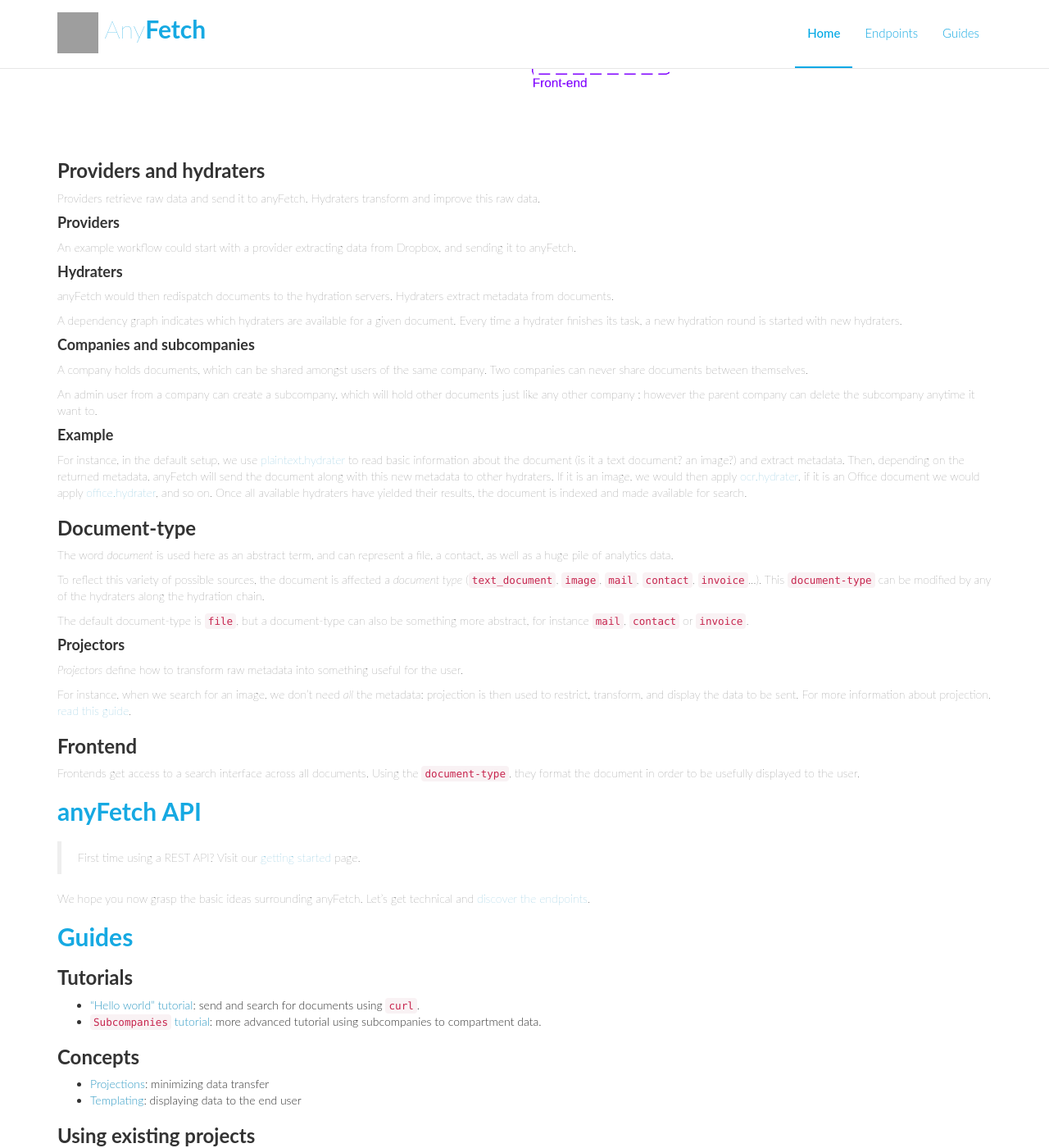
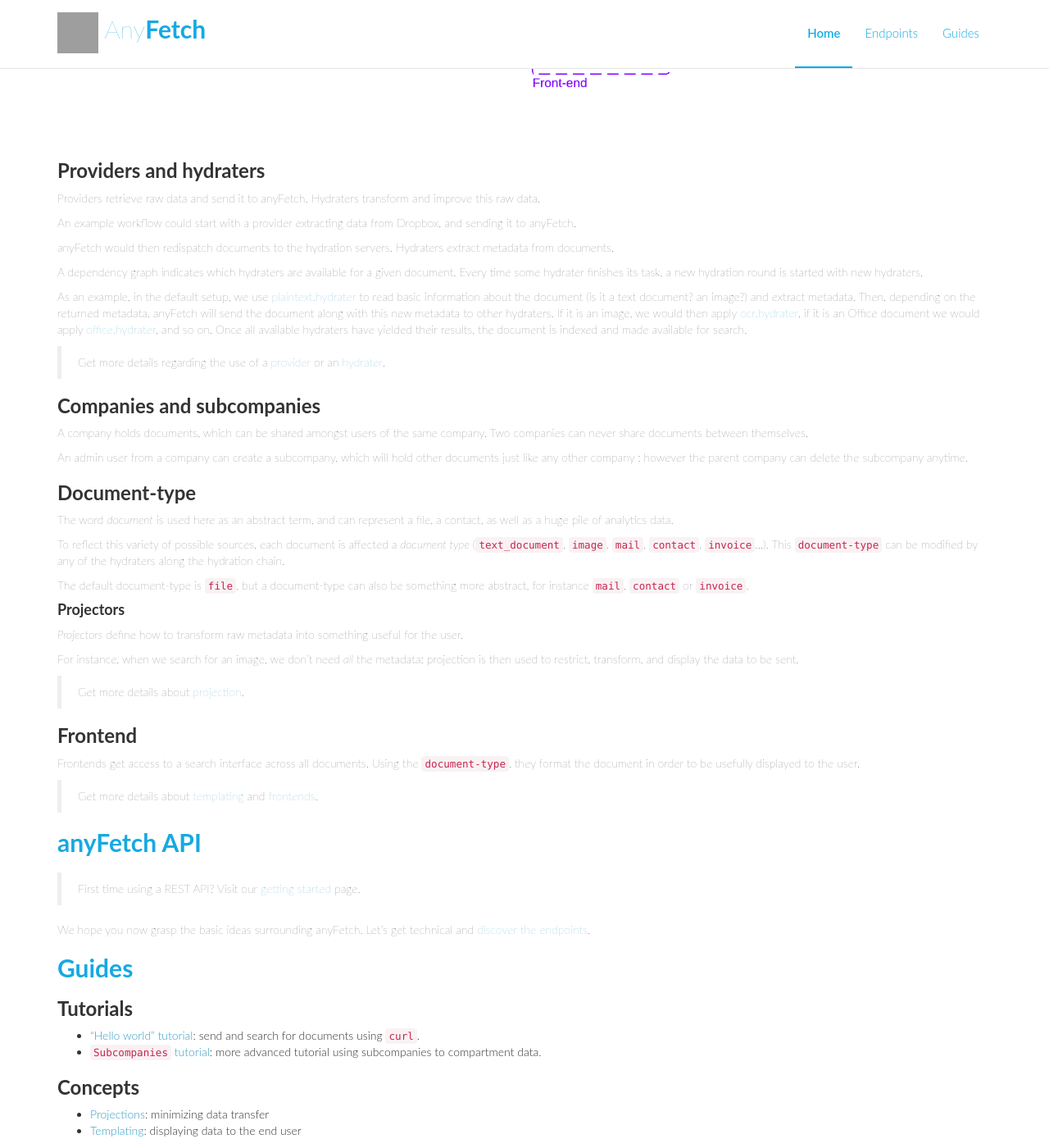
Before and after one commit to AnyFetch/developers.anyfetch.com, a Jekyll site: the page built from index.md, in a window 1280 px wide and 1400 px high, scrolled down 1404 px. Shown: the whole window at 82% size. Built offline with Jekyll 4.4.1, drawn with Linux system fonts in a browser that asks for light colours; nearby versions of some CDN libraries; Markdown is read by kramdown in place of the engine named in the settings; grey boxes are pictures that could not be loaded.

Commit message:
Redo index page

```diff
--- a/index.md
+++ b/index.md
@@ -18,29 +18,28 @@ anyFetch aggregates documents from multiples sources (so-called *providers*). Da
 Providers retrieve raw data and send it to anyFetch.
 Hydraters transform and improve this raw data.
 
-#### Providers
 An example workflow could start with a provider extracting data from Dropbox, and sending it to anyFetch.
 
-#### Hydraters
 anyFetch would then redispatch documents to the hydration servers.
 Hydraters extract metadata from documents.
 
 A dependency graph indicates which hydraters are available for a given document.
-Every time a hydrater finishes its task, a new hydration round is started with new hydraters.
+Every time some hydrater finishes its task, a new hydration round is started with new hydraters.
 
-#### Companies and subcompanies
+As an example, in the default setup, we use [plaintext.hydrater](https://github.com/Papiel/plaintext.hydrater.anyfetch.com) to read basic information about the document (is it a text document? an image?) and extract metadata. Then, depending on the returned metadata, anyFetch will send the document along with this new metadata to other hydraters. If it is an image, we would then apply [ocr.hydrater](https://github.com/Papiel/ocr.hydrater.anyfetch.com), if it is an Office document we would apply [office.hydrater](https://github.com/Papiel/office.hydrater.anyfetch.com), and so on.
+Once all available hydraters have yielded their results, the document is indexed and made available for search.
+
+> Get more details regarding the use of a [provider](/guides/using/provider.html) or an [hydrater](/guideS/using/hydrater.html).
+
+### Companies and subcompanies
 A company holds documents, which can be shared amongst users of the same company. Two companies can never share documents between themselves.
 
-An admin user from a company can create a subcompany, which will hold other documents just like any other company ; however the parent company can delete the subcompany anytime it want to.
-
-#### Example
-For instance, in the default setup, we use [plaintext.hydrater](https://github.com/Papiel/plaintext.hydrater.anyfetch.com) to read basic information about the document (is it a text document? an image?) and extract metadata. Then, depending on the returned metadata, anyFetch will send the document along with this new metadata to other hydraters. If it is an image, we would then apply [ocr.hydrater](https://github.com/Papiel/ocr.hydrater.anyfetch.com), if it is an Office document we would apply [office.hydrater](https://github.com/Papiel/office.hydrater.anyfetch.com), and so on.
-Once all available hydraters have yielded their results, the document is indexed and made available for search.
+An admin user from a company can create a subcompany, which will hold other documents just like any other company ; however the parent company can delete the subcompany anytime.
 
 ### Document-type
 The word *document* is used here as an abstract term, and can represent a file, a contact, as well as a huge pile of analytics data.
 
-To reflect this variety of possible sources, the document is affected a *document type* (`text_document`, `image`, `mail`, `contact`, `invoice`...).
+To reflect this variety of possible sources, each document is affected a *document type* (`text_document`, `image`, `mail`, `contact`, `invoice`...).
 This `document-type` can be modified by any of the hydraters along the hydration chain.
 
 The default document-type is `file`, but a document-type can also be something more abstract, for instance `mail`, `contact` or `invoice`.
@@ -48,11 +47,15 @@ The default document-type is `file`, but a document-type can also be something m
 #### Projectors
 *Projectors* define how to transform raw metadata into something useful for the user.
 
-For instance, when we search for an image, we don't need *all* the metadata: projection is then used to restrict, transform, and display the data to be sent. For more information about projection, [read this guide](/guides/concepts/projection.html).
+For instance, when we search for an image, we don't need *all* the metadata: projection is then used to restrict, transform, and display the data to be sent.
+
+> Get more details about [projection](/guides/concepts/projection.html).
 
 ### Frontend
 Frontends get access to a search interface across all documents.
 Using the `document-type`, they format the document in order to be usefully displayed to the user.
+
+> Get more details about [templating](/guides/concepts/templating.html) and [frontends](/guides/creating/frontend.html).
 
 anyFetch API
 --------------
```
